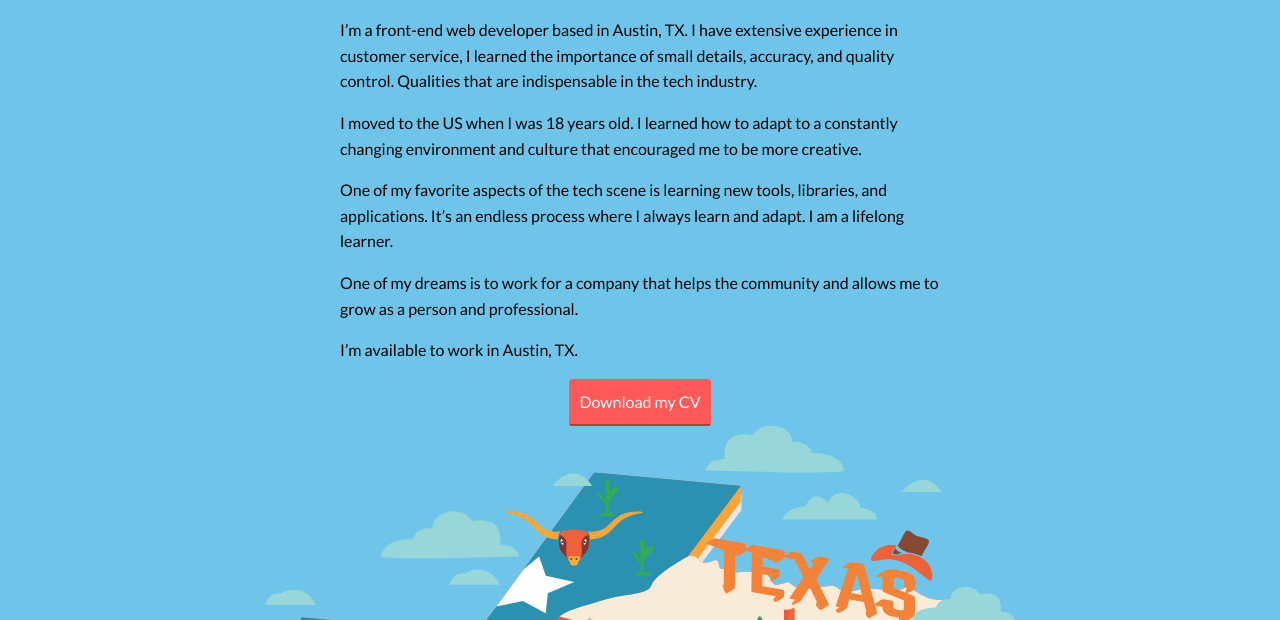
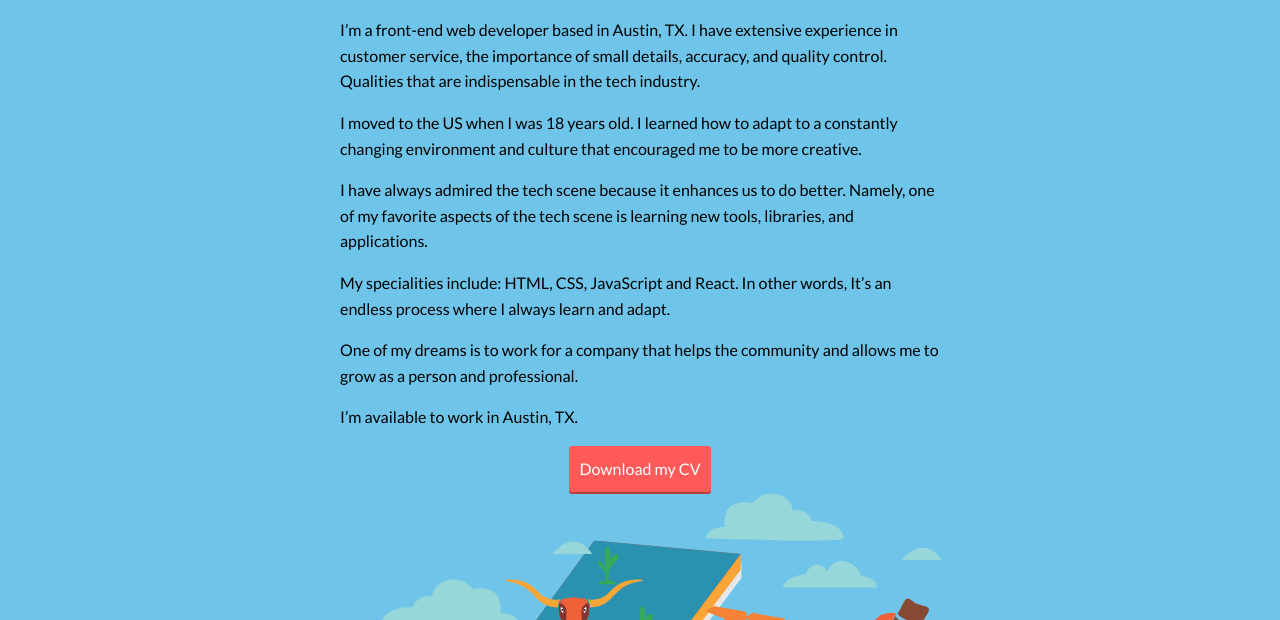
Before and after one commit to joelcmk/Portfolio-Site, a plain HTML site: page about.html in a window 1280 px wide. Shown: the part 138-758 px from the top of the page. Drawn offline with nearby package versions, Linux system fonts and the light colour scheme.

Commit message:
Update about.html

```diff
--- a/about.html
+++ b/about.html
@@ -38,16 +38,15 @@
   <!-- Main content -->
   <div class="about">
     <h1>Hi, I am Joel</h1>
-    <p>I’m a front-end web developer based in Austin, TX. I have extensive experience in customer service, I learned
-      the
-      importance of small details, accuracy, and quality control. Qualities that are indispensable in the tech
-      industry.
+    <p>I’m a front-end web developer based in Austin, TX. I have extensive experience in customer service, the
+      importance of small details, accuracy, and quality control. Qualities that are indispensable in the tech industry.
     </p>
     <p>I moved to the US when I was 18 years old. I learned how to adapt to a constantly changing environment and
       culture that encouraged me to be more creative.</p>
-    <p>One of my favorite aspects of the tech scene is learning new tools, libraries, and applications. It’s an
-      endless
-      process where I always learn and adapt. I am a lifelong learner.</p>
+    <p>I have always admired the tech scene because it enhances us to do better. Namely, one of my favorite aspects of
+      the tech scene is learning new tools, libraries, and applications.</p>
+    <p>My specialities include: HTML, CSS, JavaScript and React. In other words, It’s an endless process where I always
+      learn and adapt.</p>
     <p>One of my dreams is to work for a company that helps the community and allows me to grow as a person and
       professional.</p>
     <p>I’m available to work in Austin, TX.</p>
```
